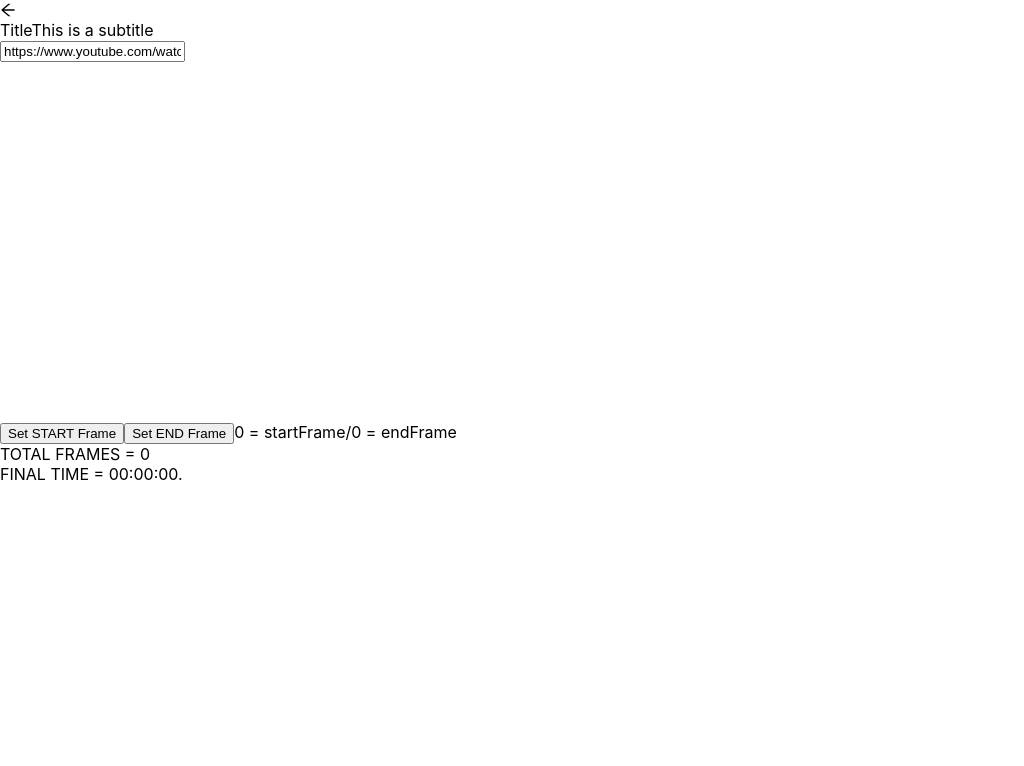
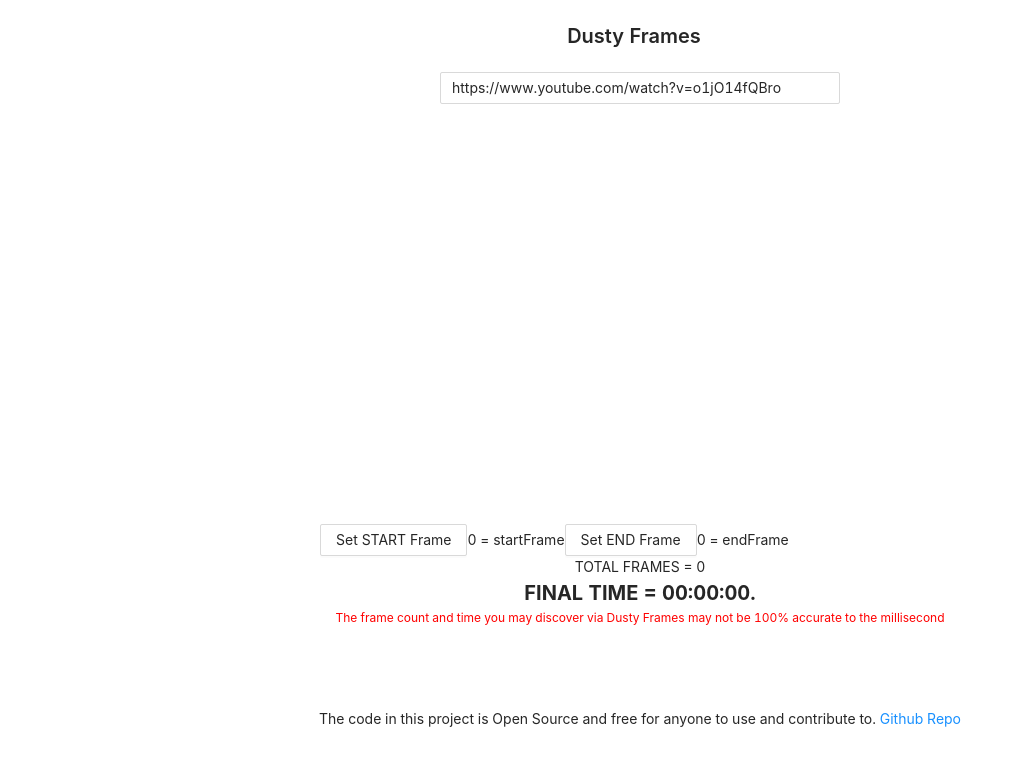
Before and after one commit to licebeam/dustyframes, a React (Create React App) app: page / in a window 1280 px wide. Shown: the top 766 px of the page, without its empty margins (0-1024 px from the left). Built offline with nearby package versions, Linux system fonts and the light colour scheme.

Commit message:
fixes the layout slightly

```diff
--- a/src/App.js
+++ b/src/App.js
@@ -1,7 +1,8 @@
 import React, {useState} from 'react';
 import ReactPlayer from 'react-player'
 import moment from 'moment';
-import {PageHeader} from 'antd';
+import {PageHeader, Input, Button, Empty} from 'antd';
+import "antd/dist/antd.css";
 
 function App() {
   const [currenURL, setCurrentURL] = useState('https://www.youtube.com/watch?v=o1jO14fQBro');
@@ -27,28 +28,37 @@
   }
 
   return (
-    <div className="App">
+    <div className="App" style={{display: 'flex', flexDirection: 'column', alignItems: 'center'}}>
       <PageHeader
-        className="site-page-header"
-        onBack={() => null}
-        title="Title"
-        subTitle="This is a subtitle"
+        className="header"
+        title="Dusty Frames"
       />
-      <input value={currenURL || ''} onChange={(e) => changeURL(e.target.value)}/>
+      <Input style={{width: 400, marginBottom: 20}} value={currenURL || ''} onChange={(e) => changeURL(e.target.value)}/>
+      <div>
+        <div style={{height: 400}}>
+        {currenURL.length ? (
             <ReactPlayer
             controls
             url={currenURL}
             onDuration={(d) => setVideoLen(d)}
             onProgress={(p) => changeProgress(p)}
           />
-      <button onClick={() => setStartFrame(Math.floor(currentPoS * 60))}>Set START Frame</button>
-      <button onClick={() => setEndFrame(Math.floor(currentPoS * 60))}>Set END Frame</button>
-      <span>{startFrame} = startFrame</span>/
+        ) : <Empty/>}
+        </div>
+        <div>
+          <Button onClick={() => setStartFrame(Math.floor(currentPoS * 60))}>Set START Frame</Button>
+          <span>{startFrame} = startFrame</span>
+          <Button onClick={() => setEndFrame(Math.floor(currentPoS * 60))}>Set END Frame</Button>
           <span>{endFrame} = endFrame</span>
-      <br></br>
+        </div>
+      </div>
       <span>TOTAL FRAMES = {(endFrame - startFrame)}</span>
-      <br></br>
-      <span>FINAL TIME = {moment().startOf('day').seconds(((endFrame / 60) - (startFrame / 60))).format('HH:mm:ss')}.{getMs()}</span>
+      <span style={{fontSize: 20, fontWeight: 'bold'}}>FINAL TIME = {moment().startOf('day').seconds(((endFrame / 60) - (startFrame / 60))).format('HH:mm:ss')}.{getMs()}</span>
+      <span style={{fontSize: 12, color: 'red'}}> The frame count and time you may discover via Dusty Frames may not be 100% accurate to the millisecond</span>
+      <div style={{marginTop: 80}}>
+        <span> The code in this project is Open Source and free for anyone to use and contribute to.</span>
+        <a href='https://github.com/licebeam/dustyframes/tree/master'> Github Repo</a>
+      </div>
     </div>
   );
 }
--- a/src/index.css
+++ b/src/index.css
@@ -1,13 +1,3 @@
 body {
   margin: 0;
-  font-family: -apple-system, BlinkMacSystemFont, 'Segoe UI', 'Roboto', 'Oxygen',
-    'Ubuntu', 'Cantarell', 'Fira Sans', 'Droid Sans', 'Helvetica Neue',
-    sans-serif;
-  -webkit-font-smoothing: antialiased;
-  -moz-osx-font-smoothing: grayscale;
 }
-
-code {
-  font-family: source-code-pro, Menlo, Monaco, Consolas, 'Courier New',
-    monospace;
-}
```
Lines whose indentation alone changed are shown as unchanged.
